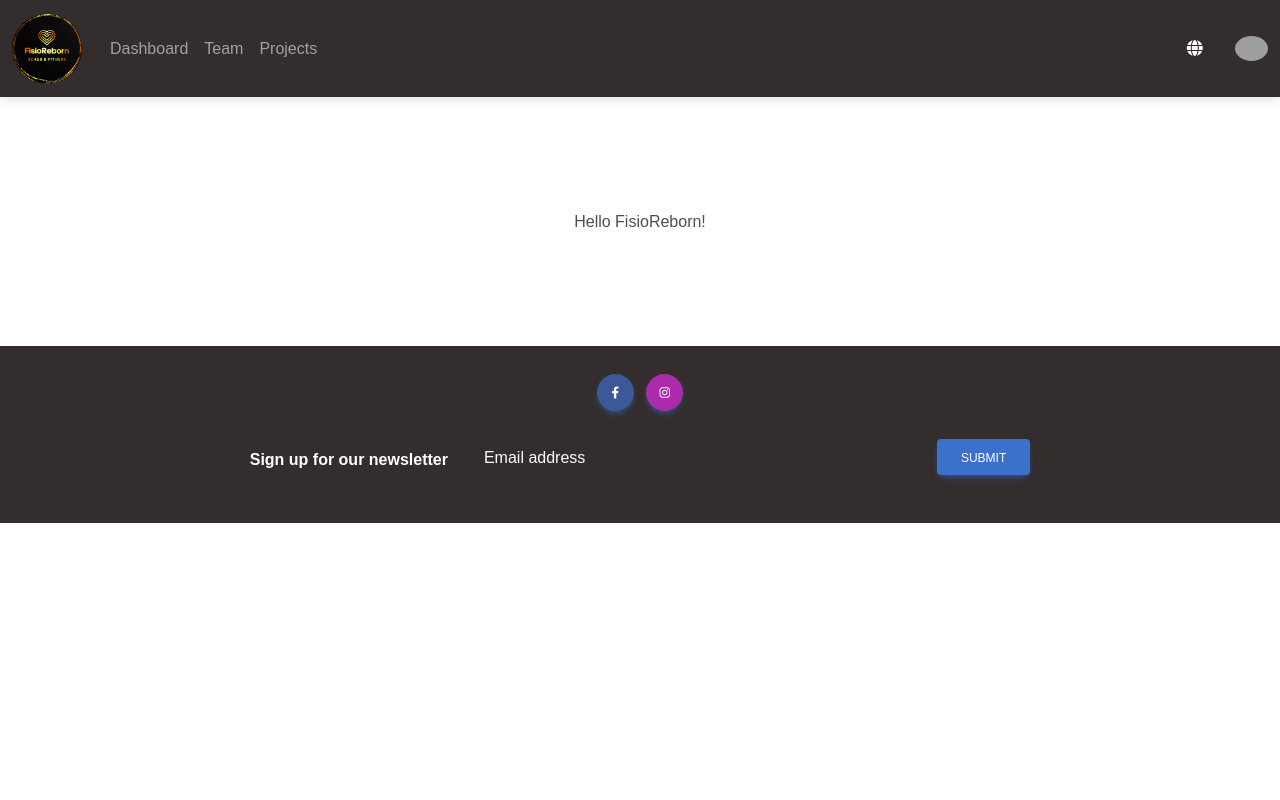
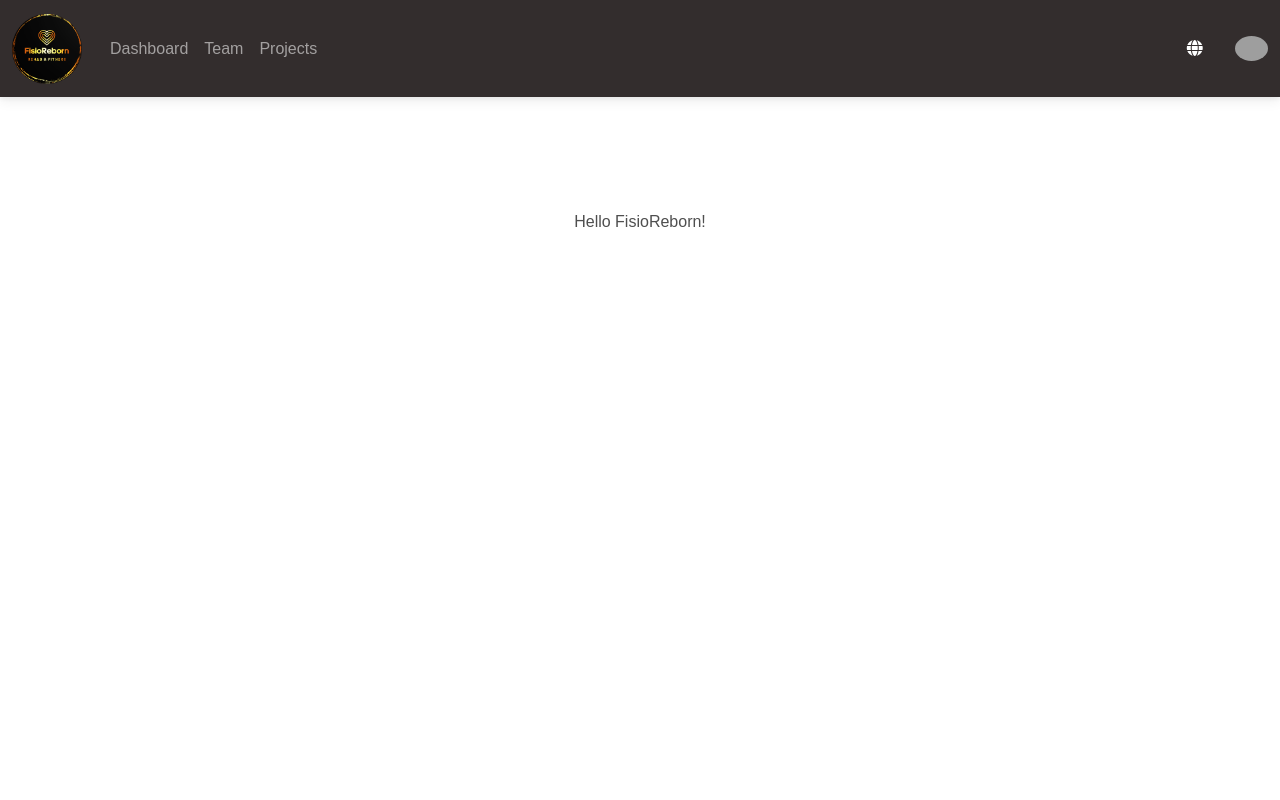
Before and after one commit to Abraomukas/fisio-reborn-frontend, a React (Create React App) app: page / in a window 1280 px wide. Shown: the top 800 px of the page. Built offline with nearby package versions, Linux system fonts and the light colour scheme; grey boxes are pictures that could not be loaded.

Commit message:
feat: Change layout size for a section

```diff
--- a/src/pages/Main.js
+++ b/src/pages/Main.js
@@ -11,7 +11,7 @@
 			{/* HERO */}
 			<section>
 				<div
-					className='d-flex justify-content-center'
+					className='d-flex justify-content-center min-vh-100'
 					style={{ marginTop: '7rem', marginBottom: '7rem' }}>
 					<div>Hello FisioReborn!</div>
 				</div>
```
